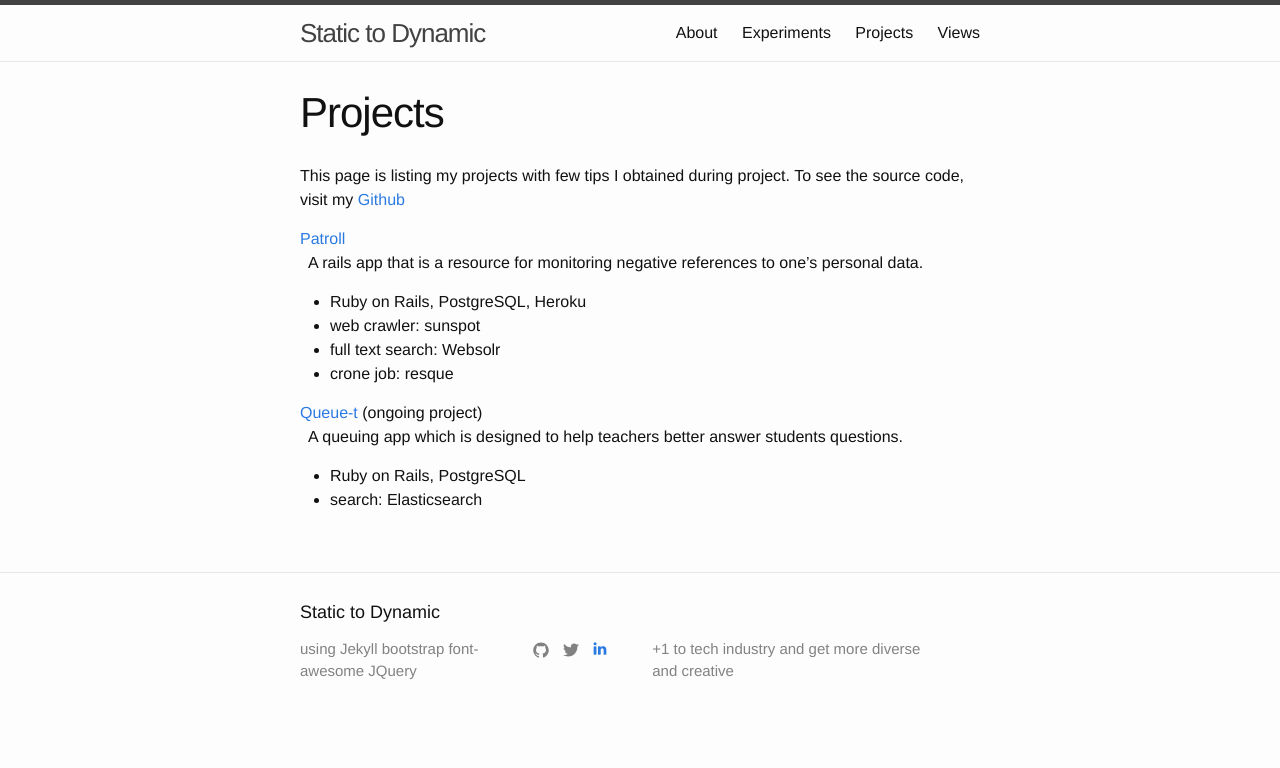
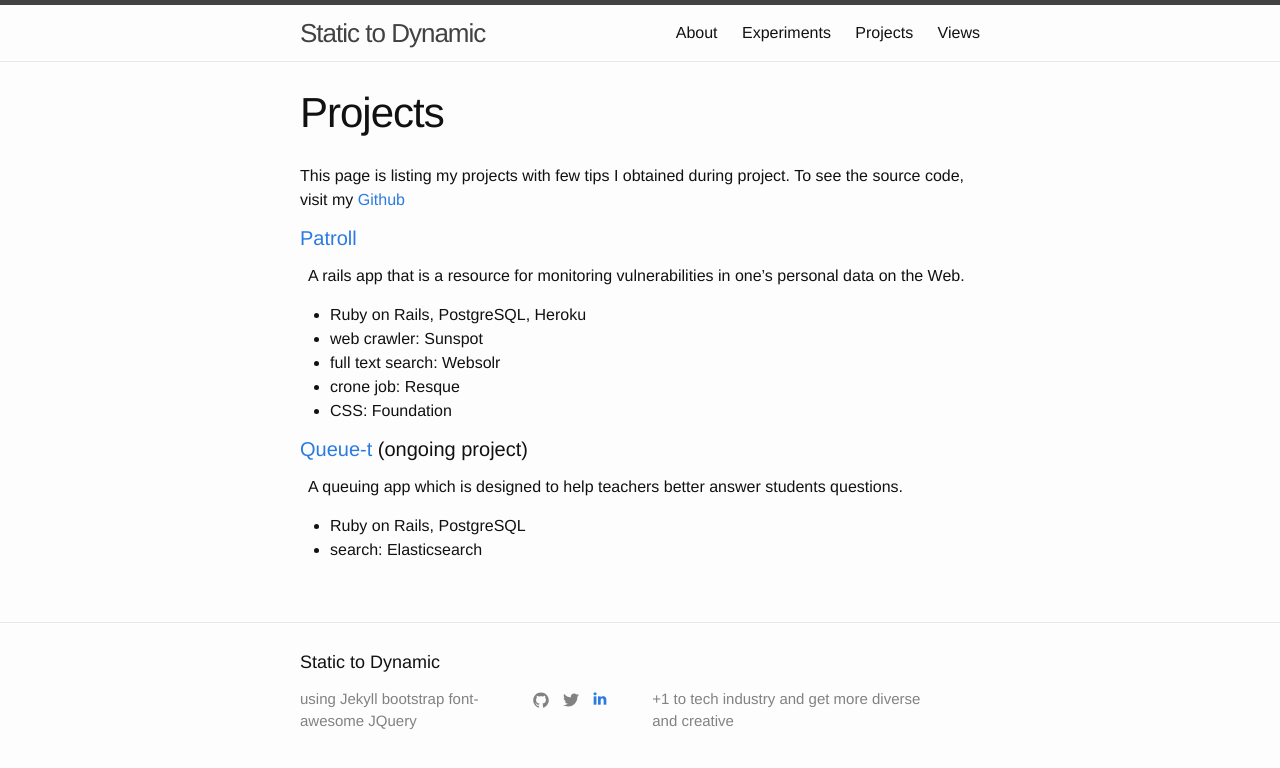
Before and after one commit to soborok/soborok.github.io, a Jekyll site: the page built from projects.md, in a window 1280 px wide. Shown: the top 768 px of the page. Built offline with Jekyll 4.4.1, drawn with Linux system fonts in a browser that asks for light colours.

Commit message:
changed wording

```diff
--- a/experiments/carousel.html
+++ b/experiments/carousel.html
@@ -23,7 +23,7 @@ layout: default
     </p>
   </div>
   <div class="slide" id="theme4">
-    <h2>view</h2>
+    <h2>Views</h2>
     <p>photos of places
     </p>
   </div>
--- a/projects.md
+++ b/projects.md
@@ -7,16 +7,17 @@ permalink: /projects/
 This page is listing my projects with few tips I obtained during project. To see the source code, visit my [Github](http://github.com/soborok)
 
 
-[Patroll](https://github.com/bison-2014/to-catch-a-troll)
-&ensp;A rails app that is a resource for monitoring negative references to one's personal data.
+#### [Patroll](https://github.com/bison-2014/to-catch-a-troll)
+&ensp;A rails app that is a resource for monitoring vulnerabilities in one's personal data on the Web.
 
   - Ruby on Rails, PostgreSQL, Heroku
-  - web crawler: sunspot
+  - web crawler: Sunspot
   - full text search: Websolr
-  - crone job: resque
+  - crone job: Resque
+  - CSS: Foundation
 
 
-[Queue-t](https://github.com/matthewwho/queue-t) (ongoing project)
+#### [Queue-t](https://github.com/matthewwho/queue-t) (ongoing project)
 &ensp;A queuing app which is designed to help teachers better answer students questions.
 
   - Ruby on Rails, PostgreSQL
--- a/views.html
+++ b/views.html
@@ -4,5 +4,5 @@ title: Views
 permalink: /views/
 ---
 
-<a href="./river.jpg"><img height="122" width="204" src="./river.jpg" alt="Chicago river and buildings"></a>
-<a href="./sunset.jpg"><img height="240" width="180" src="./sunset.jpg" alt="sunsent from window"></a>
+<img height="122" width="204" src="./river.jpg" alt="Chicago river and buildings">
+<img height="240" width="180" src="./sunset.jpg" alt="sunsent from window">
```
Also changed, not shown: experiments.md (+2 -2 lines).
